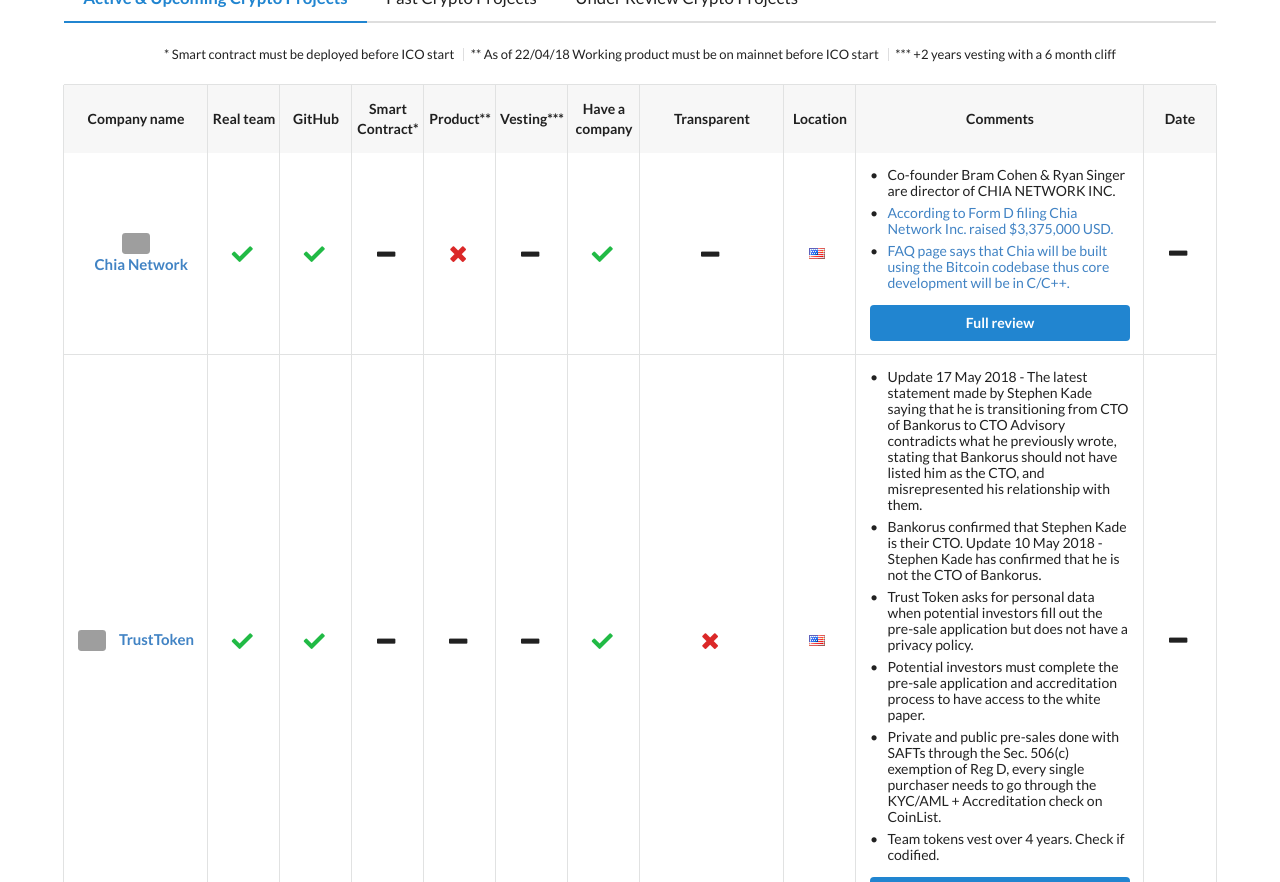
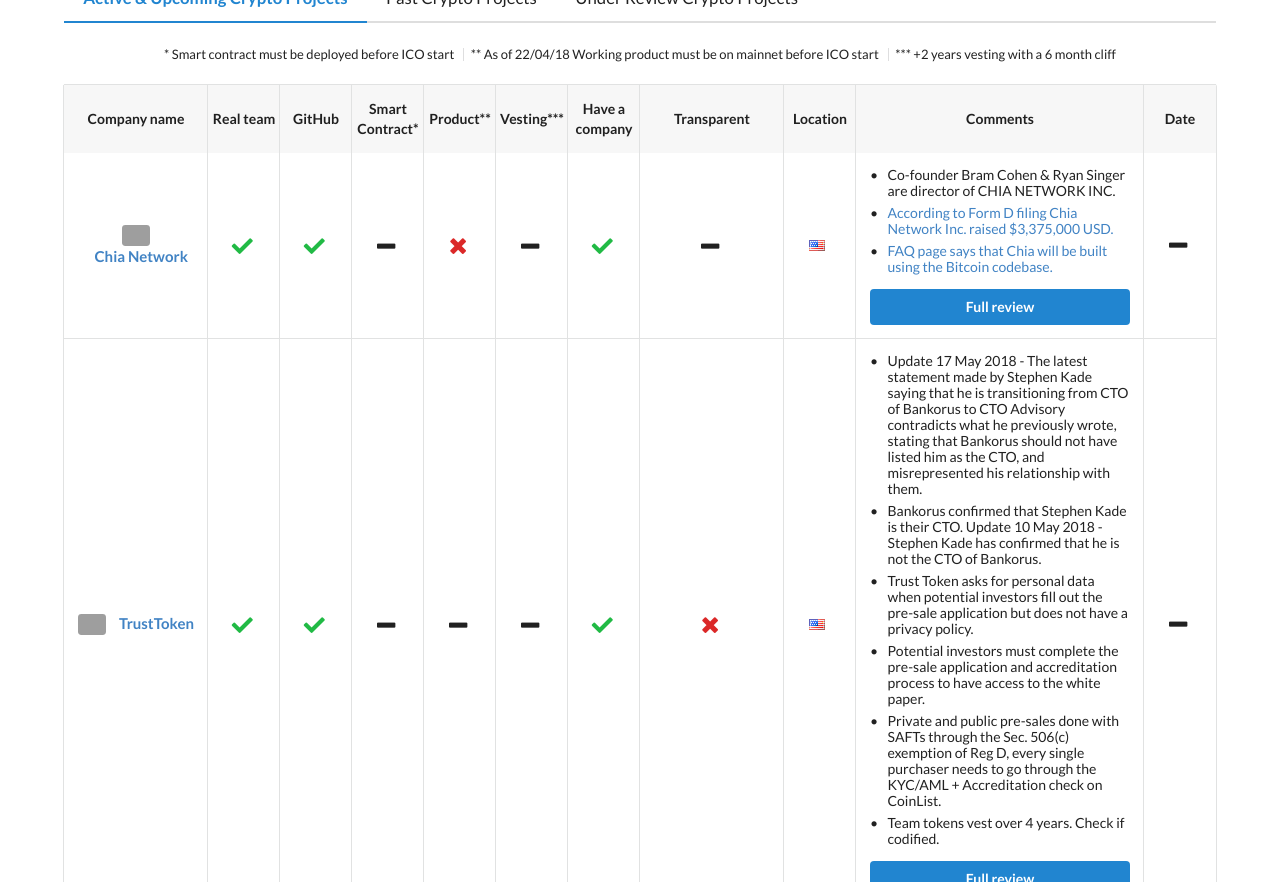
Before and after one commit to ico-check/ico-check, a Jekyll site: the page built from index.md, in a window 1280 px wide and 900 px high, scrolled down 639 px, cut to the strip 18-900 px from the top of the window. Built offline with Jekyll 4.4.1, drawn with Linux system fonts in a browser that asks for light colours; nearby versions of some CDN libraries; grey boxes are pictures that could not be loaded.

Commit message:
88-chia-network-ico-check

```diff
--- a/_data/active-future-icos.yml
+++ b/_data/active-future-icos.yml
@@ -14,7 +14,7 @@
     - content: Co-founder Bram Cohen & Ryan Singer are director of CHIA NETWORK INC.
     - content: According to Form D filing Chia Network Inc. raised $3,375,000 USD.
       url: https://www.sec.gov/Archives/edgar/data/1730166/000173016618000003/xslFormDX01/primary_doc.xml
-    - content: FAQ page says that Chia will be built using the Bitcoin codebase thus core development will be in C/C++.
+    - content: FAQ page says that Chia will be built using the Bitcoin codebase.
       url: https://chia.net/faq/
   ico_start_date:
   ico_end_date:
```
